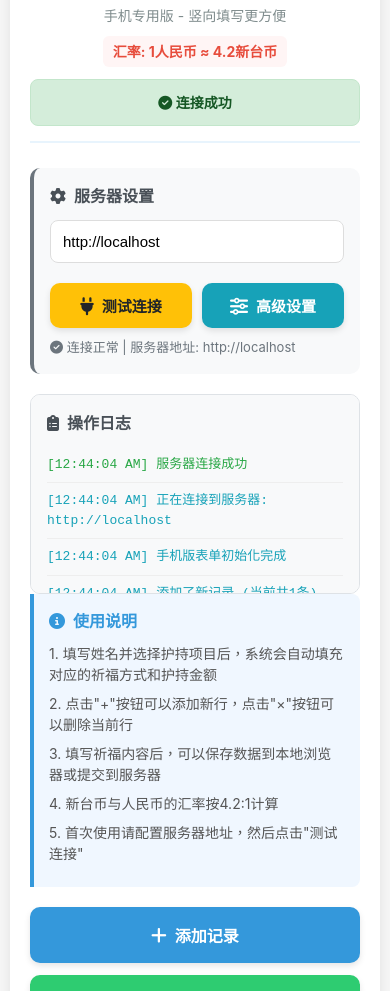
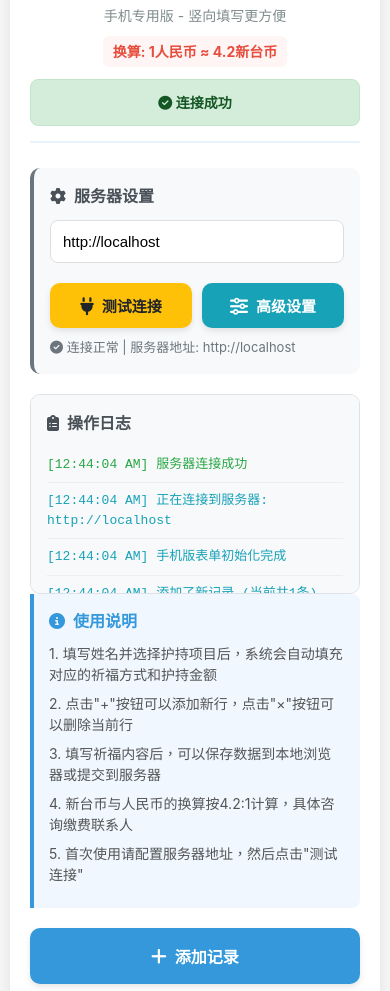
Before and after one commit to qunwang02/xinchun-vercel, a website: page public/mobile.html in a window 390 px wide. Shown: the part 66-1057 px from the top of the page. Drawn offline with Linux system fonts and the light colour scheme.

Commit message:
Update mobile.html

```diff
--- a/public/mobile.html
+++ b/public/mobile.html
@@ -640,7 +640,7 @@
         <header>
             <h1>新春祈福收集表</h1>
             <p class="subtitle">手机专用版 - 竖向填写更方便</p>
-            <p class="exchange-rate">汇率: 1人民币 ≈ 4.2新台币</p>
+            <p class="exchange-rate">换算: 1人民币 ≈ 4.2新台币</p>
             <div id="serverStatus" class="server-status status-disconnected">
                 <i class="fas fa-server"></i> 服务器: 未连接
             </div>
@@ -677,7 +677,7 @@
             <p>1. 填写姓名并选择护持项目后，系统会自动填充对应的祈福方式和护持金额</p>
             <p>2. 点击"+"按钮可以添加新行，点击"×"按钮可以删除当前行</p>
             <p>3. 填写祈福内容后，可以保存数据到本地浏览器或提交到服务器</p>
-            <p>4. 新台币与人民币的汇率按4.2:1计算</p>
+            <p>4. 新台币与人民币的换算按4.2:1计算，具体咨询缴费联系人</p>
             <p>5. 首次使用请配置服务器地址，然后点击"测试连接"</p>
         </div>
 
```
